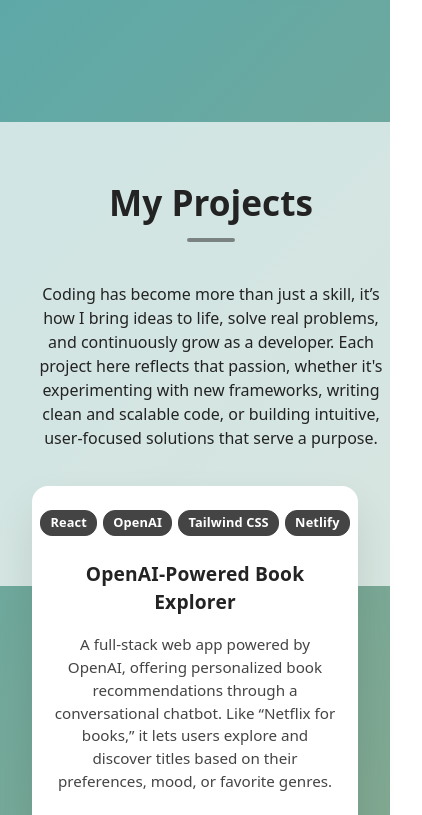
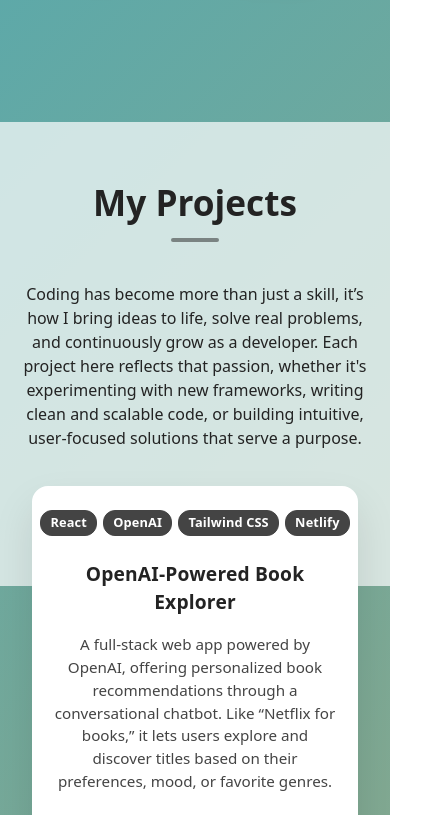
Before and after one commit to sabetha12132003/personal-site, a React (Vite) app: page / in a window 390 px wide. Shown: the part 1820-2635 px from the top of the page, 422 px wide, since content can reach past the window. Built offline with nearby package versions, Linux system fonts and the light colour scheme.

Commit message:
fixed overflowing containers

```diff
--- a/src/App.css
+++ b/src/App.css
@@ -1651,11 +1651,3 @@ html, body {
   padding-left: 0;
   padding-right: 0;
 }
-
-@media (max-width: 768px) {
-  .projects-hero,
-  .blogs-section {
-    padding-left: 1rem;
-    padding-right: 1rem;
-  }
-}
```
